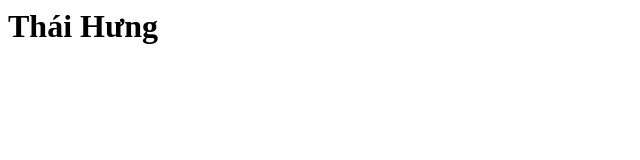
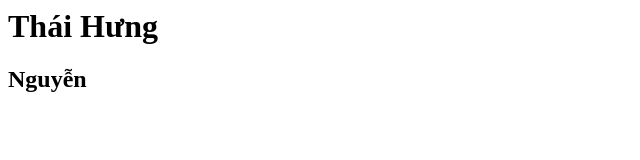
Before and after one commit to ThaiHung198/Gitpromax, a plain HTML site: page Index.html in a window 1280 px wide. Shown: the whole page, without its empty margins (0-640 px from the left). Drawn offline with Linux system fonts and the light colour scheme.

Commit message:
add index cn

```diff
--- a/Index.html
+++ b/Index.html
@@ -1,2 +1,2 @@
 <H1> Thái Hưng</H1>
-<h2></h2>
+<h2> Nguyễn </h2>
```
